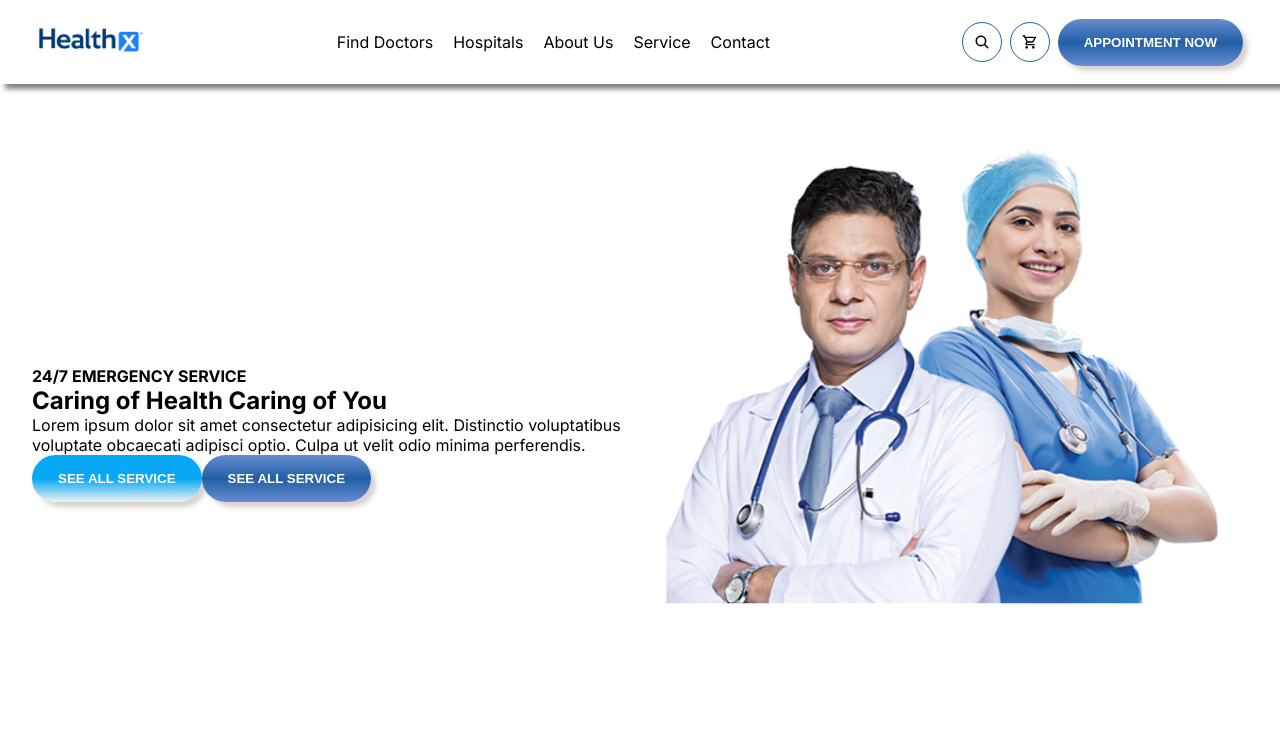
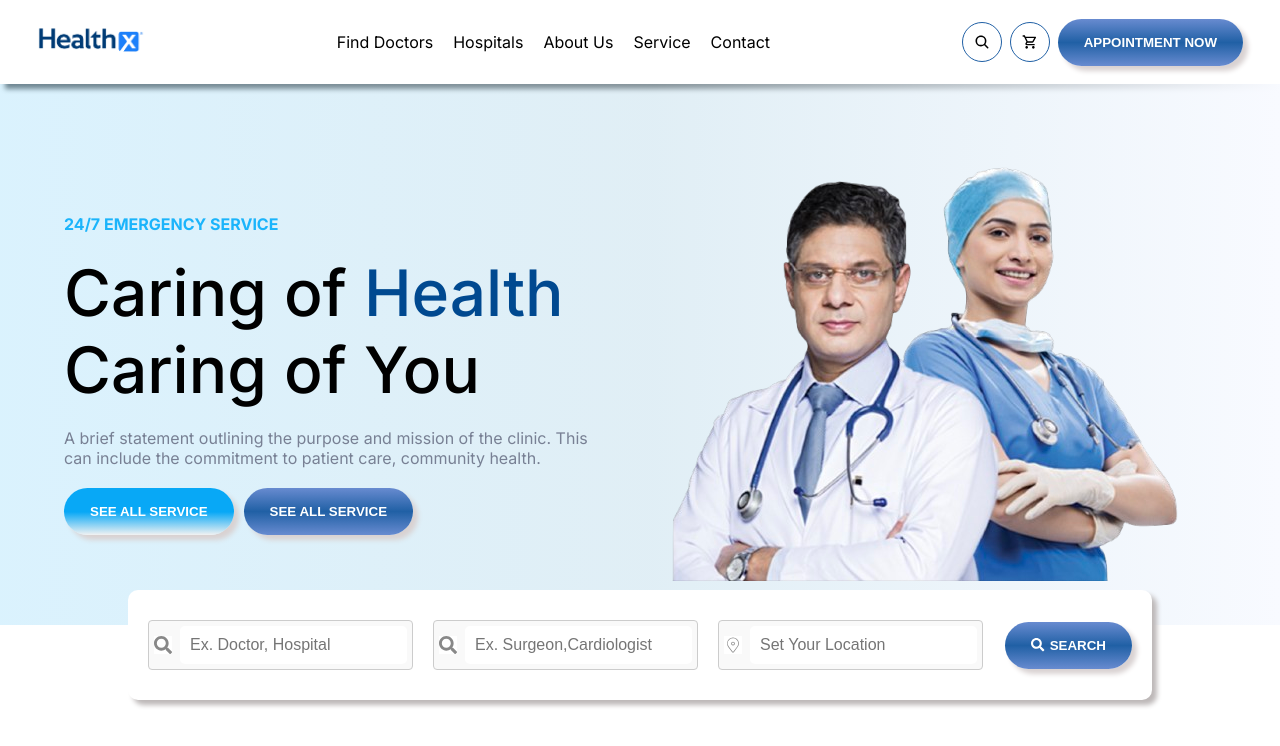
Before and after one commit to DKAbir111/healthxBD, a React (Vite) app: page / in a window 1280 px wide. Shown: the top 746 px of the page. Built offline with nearby package versions, Linux system fonts and the light colour scheme.

Commit message:
sub banner design done

```diff
--- a/src/components/Banner/Banner.css
+++ b/src/components/Banner/Banner.css
@@ -1,8 +1,95 @@
+.banner-wrapper {
+    background: rgb(8, 168, 246);
+    background: linear-gradient(90deg, rgba(8, 168, 246, 0.1503195028011205) 0%, rgba(150, 198, 222, 0.29037552521008403) 51%, rgba(248, 250, 255, 1) 100%);
+    padding-top: 80px;
+    padding-bottom: 40px;
+}
+
 .banner-container {
-    width: 95%;
+    width: 90%;
     margin: 0px auto;
+    position: relative;
 }
 
 .left-banner {
     width: 50%;
+    display: flex;
+    flex-direction: column;
+    gap: 20px;
 }
+
+.sub-title {
+    color: #1BB4FB;
+}
+
+.banner-title {
+    font-size: 4rem;
+    font-weight: 500;
+}
+
+.highlight {
+    color: #004990;
+}
+
+.section-content {
+    color: #788094;
+}
+
+.banner-button {
+    display: flex;
+    gap: 10px;
+}
+
+/* sub banner */
+.sub-banner-container {
+    display: flex;
+    align-items: center;
+    justify-content: center;
+}
+
+.sub-banner {
+    padding: 30px 20px;
+    width: 80%;
+    margin: 0px auto;
+    border-radius: 10px;
+    box-shadow: 5px 5px 5px rgb(189, 184, 184);
+    display: grid;
+    grid-template-columns: repeat(4, 1fr);
+    background-color: white;
+    gap: 20px;
+    align-items: center;
+    position: absolute;
+    bottom: 100px;
+}
+
+.banner-input {
+    border: none;
+    outline: none;
+    flex: 1;
+    font-size: 16px;
+    color: #333;
+
+}
+
+.banner-search {
+    display: flex;
+    justify-content: end;
+}
+
+.search-container {
+    display: flex;
+    align-items: center;
+    border: 1px solid #ccc;
+    border-radius: 4px;
+    padding: 5px;
+    background-color: #f9f9f9;
+    max-width: 400px;
+}
+
+.search-icon {
+    margin-right: 8px;
+    color: #888;
+    background-color: white;
+    font-size: 18px;
+
+}
--- a/src/components/Banner/Banner.jsx
+++ b/src/components/Banner/Banner.jsx
@@ -1,25 +1,47 @@
 
-import BannerImg from '../../assets/hero_image.png'
+import { FaSearch } from 'react-icons/fa'
+import BannerImg from '../../assets/banner-image.png'
 import './Banner.css'
+import { CiLocationOn } from "react-icons/ci";
 export default function Banner() {
     return (
-        <div >
+        <div className='banner-wrapper'>
             <main className='flex banner-container'>
                 <aside className='left-banner'>
-                    <h4>24/7 EMERGENCY SERVICE</h4>
-                    <h2>Caring of Health Caring of You</h2>
-                    <p>Lorem ipsum dolor sit amet consectetur adipisicing elit. Distinctio voluptatibus voluptate obcaecati adipisci optio. Culpa ut velit odio minima perferendis.</p>
-                    <div>
+                    <h4 className='sub-title'>24/7 EMERGENCY SERVICE</h4>
+                    <h2 className='banner-title'>Caring of <span className='highlight'>Health</span> Caring of You</h2>
+                    <p className='section-content'>A brief statement outlining the purpose and mission of the clinic. This can include
+                        the commitment to patient care, community health.</p>
+                    <div className='banner-button'>
                         <button className='btn btn-secondary'>SEE ALL SERVICE</button>
                         <button className='btn btn-primary'>SEE ALL SERVICE</button>
                     </div>
                 </aside>
-                <aside>
+                <aside className='image-container'>
 
-                    <img src={BannerImg} alt="banner image" />
+                    <img src={BannerImg} alt="banner-image" className='banner-image' />
 
                 </aside>
             </main>
+            <div className='sub-banner-container'>
+                <div className='sub-banner'>
+                    <div className="search-container">
+                        <FaSearch className="search-icon" />
+                        <input type="text" className="banner-input" placeholder="Ex. Doctor, Hospital" />
+                    </div>
+                    <div className="search-container">
+                        <FaSearch className="search-icon" />
+                        <input type="text" className="banner-input" placeholder="Ex. Surgeon,Cardiologist" />
+                    </div>
+                    <div className="search-container">
+                        < CiLocationOn className="search-icon" />
+                        <input type="text" className="banner-input" placeholder="Set Your Location" />
+                    </div>
+                    <div className='banner-search'>
+                        <button className='btn btn-primary' style={{ display: 'flex', alignItems: 'center', gap: '5px' }}><FaSearch />  SEARCH</button>
+                    </div>
+                </div>
+            </div>
         </div>
     )
 }
--- a/src/index.css
+++ b/src/index.css
@@ -53,3 +53,9 @@ a {
 li {
   list-style: none;
 }
+
+input {
+  padding: 10px;
+  border-radius: 5px;
+  border: 1px solid #ccc;
+}
```
Also changed, not shown: src/assets/banner-image.png (added).
